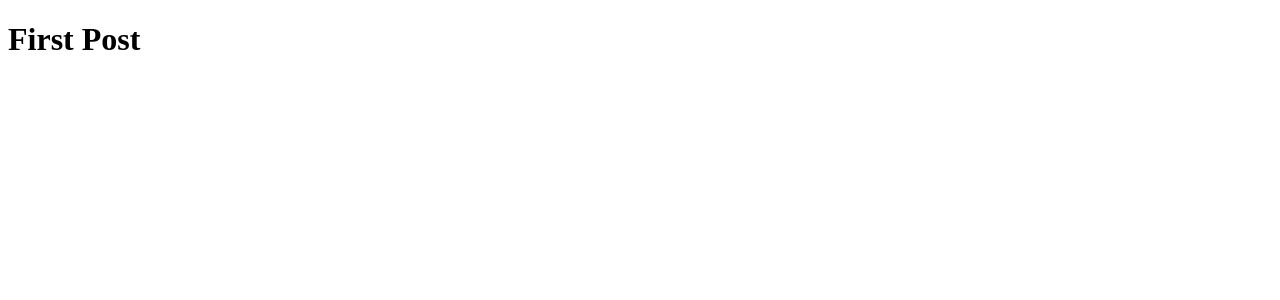
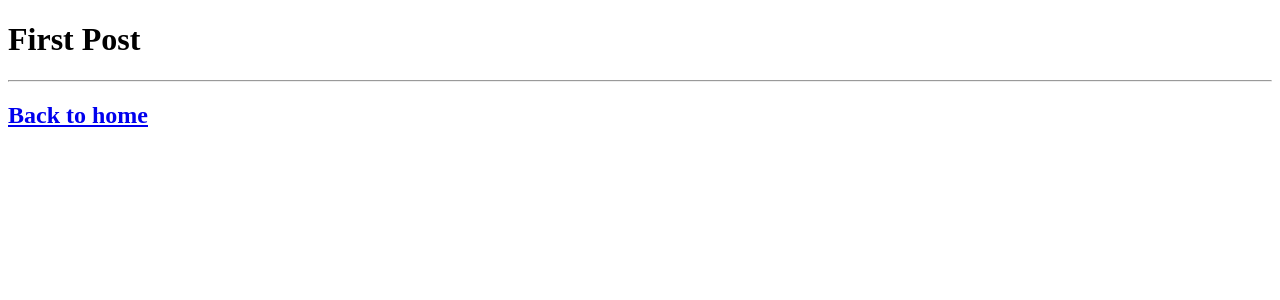
Before and after one commit to vitorgiovane/next.js-tutorial, a Next.js app: page /posts/first-post in a window 1280 px wide. Shown: the top 300 px of the page. Built offline with nearby package versions, Linux system fonts and the light colour scheme.

Commit message:
feat: use the link component

```diff
--- a/pages/index.js
+++ b/pages/index.js
@@ -1,4 +1,5 @@
 import Head from 'next/head'
+import Link from 'next/link'
 
 export default function Home() {
   return (
@@ -10,7 +11,10 @@
 
       <main>
         <h1 className="title">
-          Learn <a href="https://nextjs.org">Next.js!</a>
+          Read{' '}
+          <Link href="/posts/first-post">
+            <a>this page!</a>
+          </Link>
         </h1>
 
         <p className="description">
--- a/pages/posts/first-post.js
+++ b/pages/posts/first-post.js
@@ -1,3 +1,15 @@
+import Link from 'next/link'
+
 export default function FirstPost() {
-  return <h1>First Post</h1>
+  return (
+    <>
+      <h1>First Post</h1>
+      <hr />
+      <h2>
+        <Link href='/'>
+          <a>Back to home</a>
+        </Link>
+      </h2>
+    </>
+  )
 }
```
